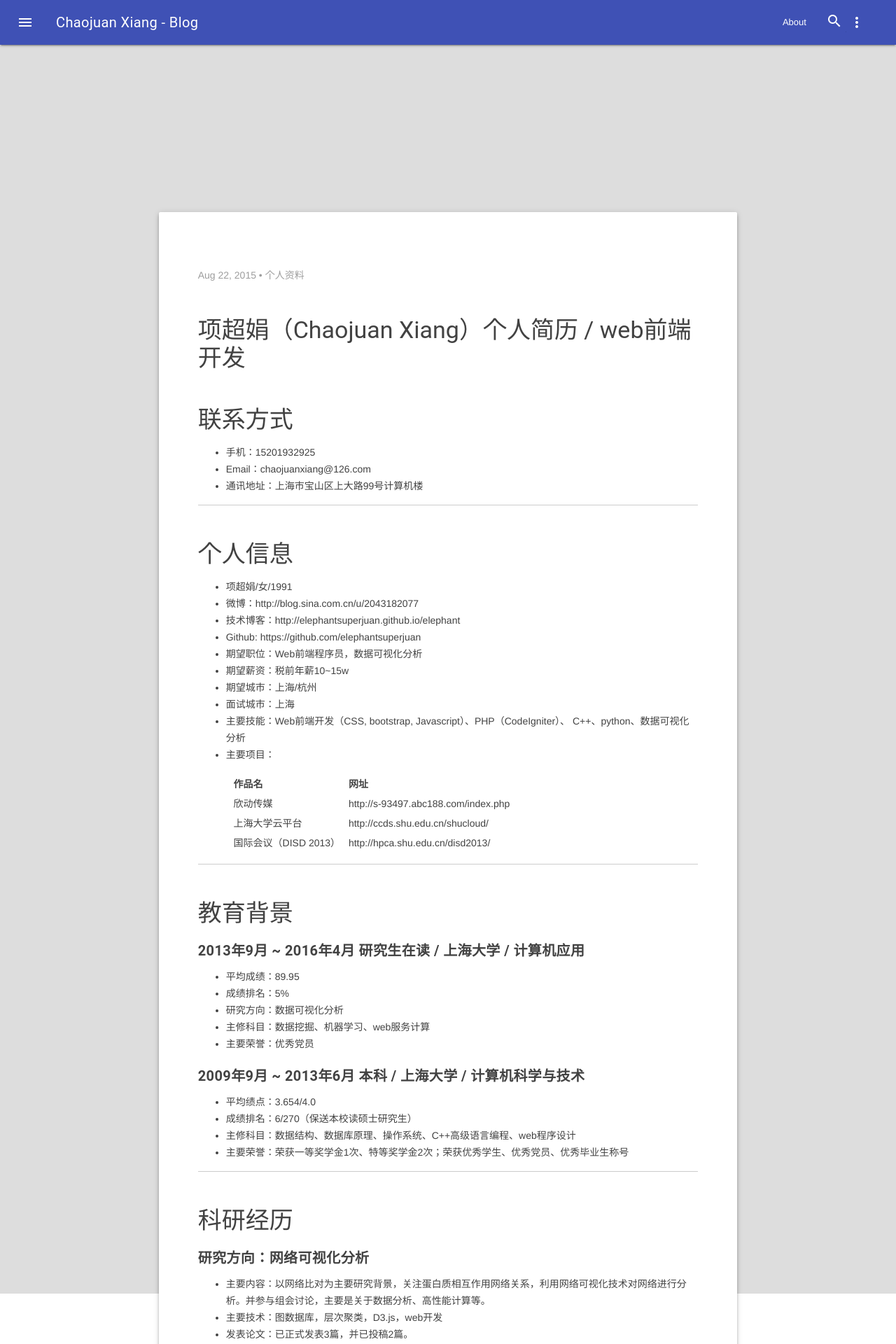
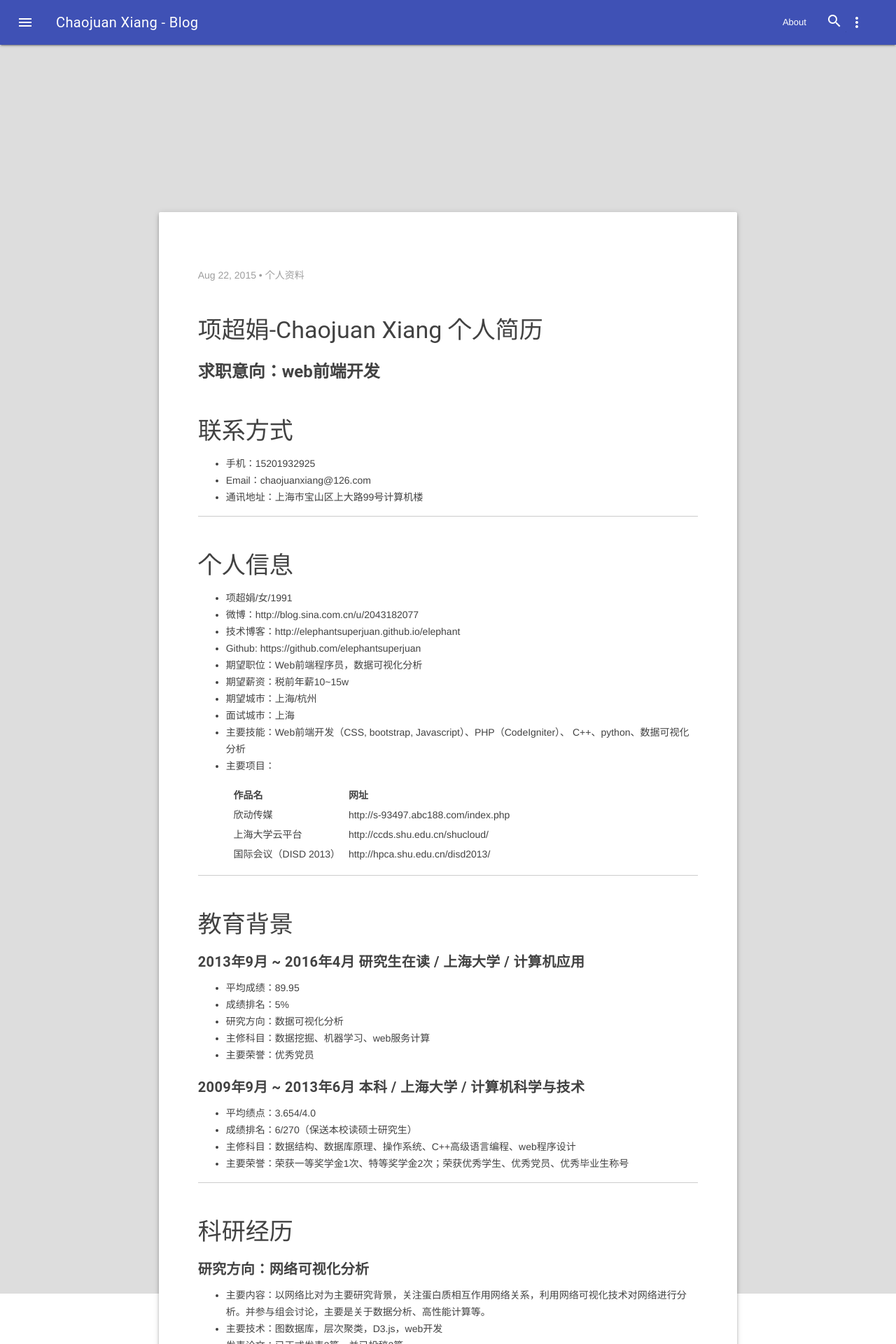
Before and after one commit to elephantsuperjuan/elephant, a Jekyll site: the page built from _posts/2015-08-22-resume.markdown, in a window 1280 px wide. Shown: the top 1920 px of the page at 70% size. Built offline with Jekyll 4.4.1, drawn with Linux system fonts in a browser that asks for light colours.

Commit message:
'resume'

```diff
--- a/_posts/2015-08-22-resume.markdown
+++ b/_posts/2015-08-22-resume.markdown
@@ -1,9 +1,10 @@
 ---
 layout: post
-title:  "项超娟（Chaojuan Xiang）个人简历 / web前端开发"
+title:  "项超娟-Chaojuan Xiang 个人简历"
 date:   2015-08-22 23:54:20
 categories: 个人资料
 ---
+#### **求职意向：web前端开发**
 
 ### 联系方式
 - 手机：15201932925
```
